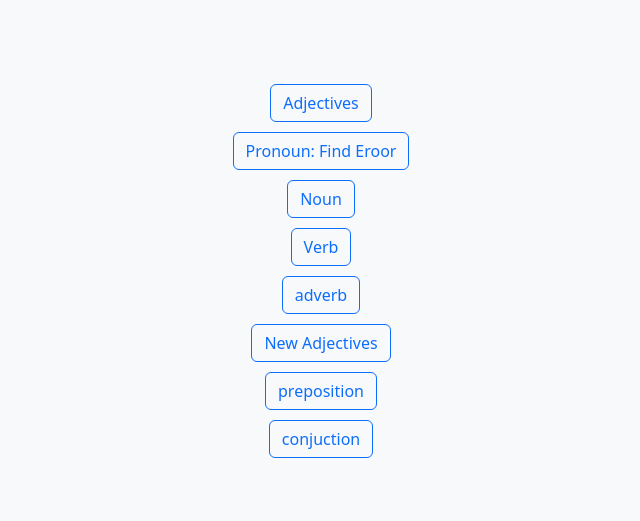
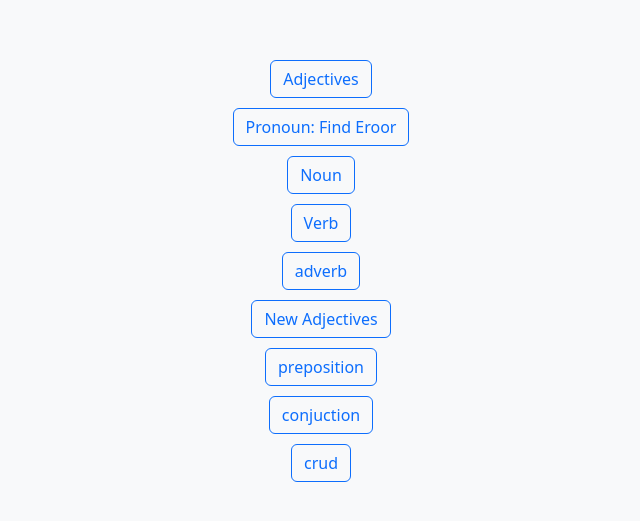
Before and after one commit to vishaljadhav82/eng, a plain HTML site: page index.html in a window 1280 px wide. Shown: the part 121-642 px from the top of the page, without its empty margins (319-959 px from the left). Drawn offline with nearby package versions, Linux system fonts and the light colour scheme.

Commit message:
Update index.html

```diff
--- a/index.html
+++ b/index.html
@@ -33,6 +33,7 @@
             <li><a href="newAdjective.html" class="btn btn-outline-primary">New Adjectives</a></li>
             <li><a href="preposition.html" class="btn btn-outline-primary">preposition</a></li>
             <li><a href="conjection.html" class="btn btn-outline-primary">conjuction</a></li>
+            <li><a href="crud.html" class="btn btn-outline-primary">crud</a></li>
 
         </ul>
     </div>
```
